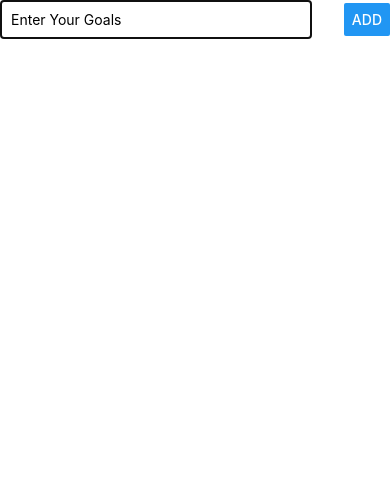
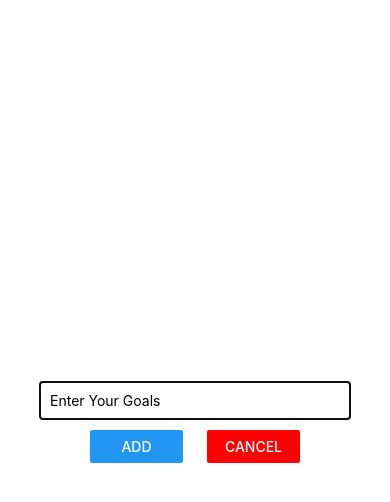
Before and after one commit to vjha23/Goal-App, a React Native app: screen / in a window 390 px wide. Both pictures are taken after a click on the button "ADD NEW GOAL". Shown: the top 502 px of the page. Built offline with nearby package versions, Linux system fonts and the light colour scheme.

Commit message:
final product

```diff
--- a/App.js
+++ b/App.js
@@ -7,12 +7,13 @@ import GoalInput from './components/GoalInput';
 export default function App() {
 
   const [courseGoals, setCourseGoals] = useState([]);
-  const [isAddMode, setIsMode] = useState(false)
+  const [isAddMode, setIsAddMode] = useState(false)
 
 
   const addGoalHandler = goalTitle => {
     setCourseGoals(currentGoals => [...courseGoals,
     { id: Math.random().toString(), value: goalTitle }]);
+    setIsAddMode(false)
   }
 
   const removeGoalHandler = goalId => {
@@ -21,10 +22,14 @@ export default function App() {
     })
   }
 
+  const cancelGoalAdditionHandler = () => {
+    setIsAddMode(false)
+  }
+
   return (
     <View style={styles.screen} >
-      <Button title='Add New Goal' onPress={() => setIsMode(true)} />
-      <GoalInput visible={isAddMode} onAddGoal={addGoalHandler} />
+      <Button title='Add New Goal' onPress={() => setIsAddMode(true)} />
+      <GoalInput visible={isAddMode} onAddGoal={addGoalHandler} onCancel={cancelGoalAdditionHandler} />
       <FlatList
         keyExtractor={(item, index) => item.id}
         data={courseGoals}
@@ -36,8 +41,7 @@ export default function App() {
 const styles = StyleSheet.create({
   screen: {
     padding: 50,
-    borderColor: 'red',
-    borderWidth: 1,
+
 
   },
 
--- a/components/GoalInput.js
+++ b/components/GoalInput.js
@@ -6,6 +6,13 @@ function GoalInput(props) {
     const goalInputHandler = (enteredText) => {
         setEnteredGoal(enteredText)
     }
+
+    const onaddGoalHandler = () => {
+        props.onAddGoal(enteredGoal)
+        setEnteredGoal('')
+    }
+
+
 
     return (
         <Modal visible={props.visible} animationType='slide'>
@@ -16,10 +23,20 @@ function GoalInput(props) {
                     onChangeText={goalInputHandler}
                     value={enteredGoal}
                 />
-                <Button
-                    title='Add'
-                    onPress={props.onAddGoal.bind(this, enteredGoal)}
-                />
+                <View style={styles.buttonContainer}>
+                    <View style={styles.button}>
+                        <Button
+                            title='Add'
+                            onPress={onaddGoalHandler}
+                        />
+                    </View>
+                    <View style={styles.button}>
+                        <Button title='Cancel'
+                            color='red'
+                            onPress={props.onCancel}
+                        />
+                    </View>
+                </View>
             </View>
         </Modal>
     )
@@ -27,16 +44,27 @@ function GoalInput(props) {
 
 const styles = StyleSheet.create({
     inputContainer: {
-        flexDirection: 'row',
-        justifyContent: 'space-between',
-        alignItems: 'center'
+        flexDirection: 'column',
+        justifyContent: 'center',
+        alignItems: 'center',
+        flex: 1,
+
     },
     input: {
         borderColor: 'black',
         borderWidth: 1,
         padding: 10,
-        width: '80%'
+        width: '80%',
+        marginBottom: 10,
     },
+    buttonContainer: {
+        flexDirection: "row",
+        justifyContent: "space-around",
+        width: '60%'
+    },
+    button: {
+        width: '40%',
+    }
 })
 
 export default GoalInput
```
